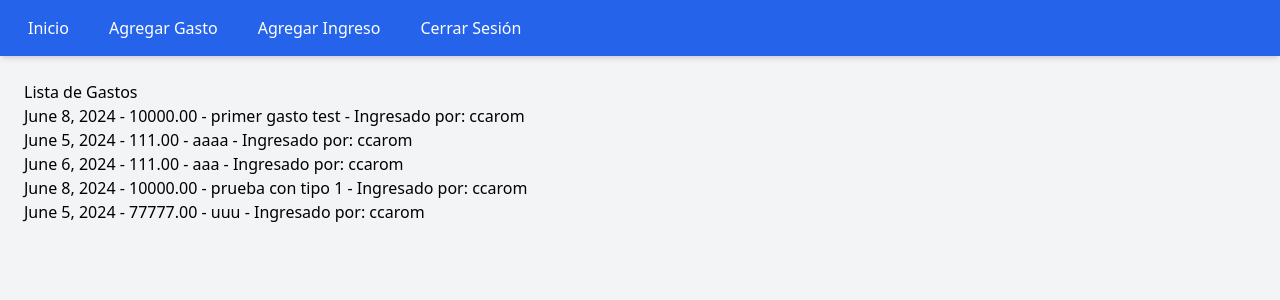
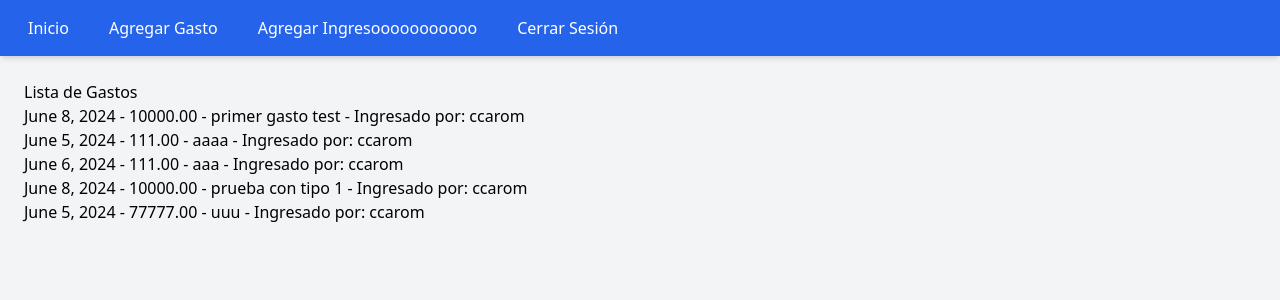
Before and after one commit to carloskaa/furniture-finance-management, a Django app: page /expenses/ in a window 1280 px wide. Shown: the top 300 px of the page. Run offline with Django 5.2, Linux system fonts and the light colour scheme; a user stored in the database is signed in; data comes from the database, SQL or seed files in the repository; some libraries are stand-ins or nearby versions.

Commit message:
777777777

```diff
--- a/theme/templates/base.html
+++ b/theme/templates/base.html
@@ -14,7 +14,7 @@
             <ul class="flex space-x-4 text-white">
                 <li><a href="{% url 'home' %}" class="hover:bg-blue-700 px-3 py-2 rounded">Inicio</a></li>
                 <li><a href="{% url 'add_expense' %}" class="hover:bg-blue-700 px-3 py-2 rounded">Agregar Gasto</a></li>
-                <li><a href="{% url 'add_income' %}" class="hover:bg-blue-700 px-3 py-2 rounded">Agregar Ingreso</a></li>
+                <li><a href="{% url 'add_income' %}" class="hover:bg-blue-700 px-3 py-2 rounded">Agregar Ingresooooooooooo</a></li>
                 <li><a href="/logout_sesion" class="hover:bg-blue-700 px-3 py-2 rounded">Cerrar Sesión</a></li>
             </ul>
         </div>
```
